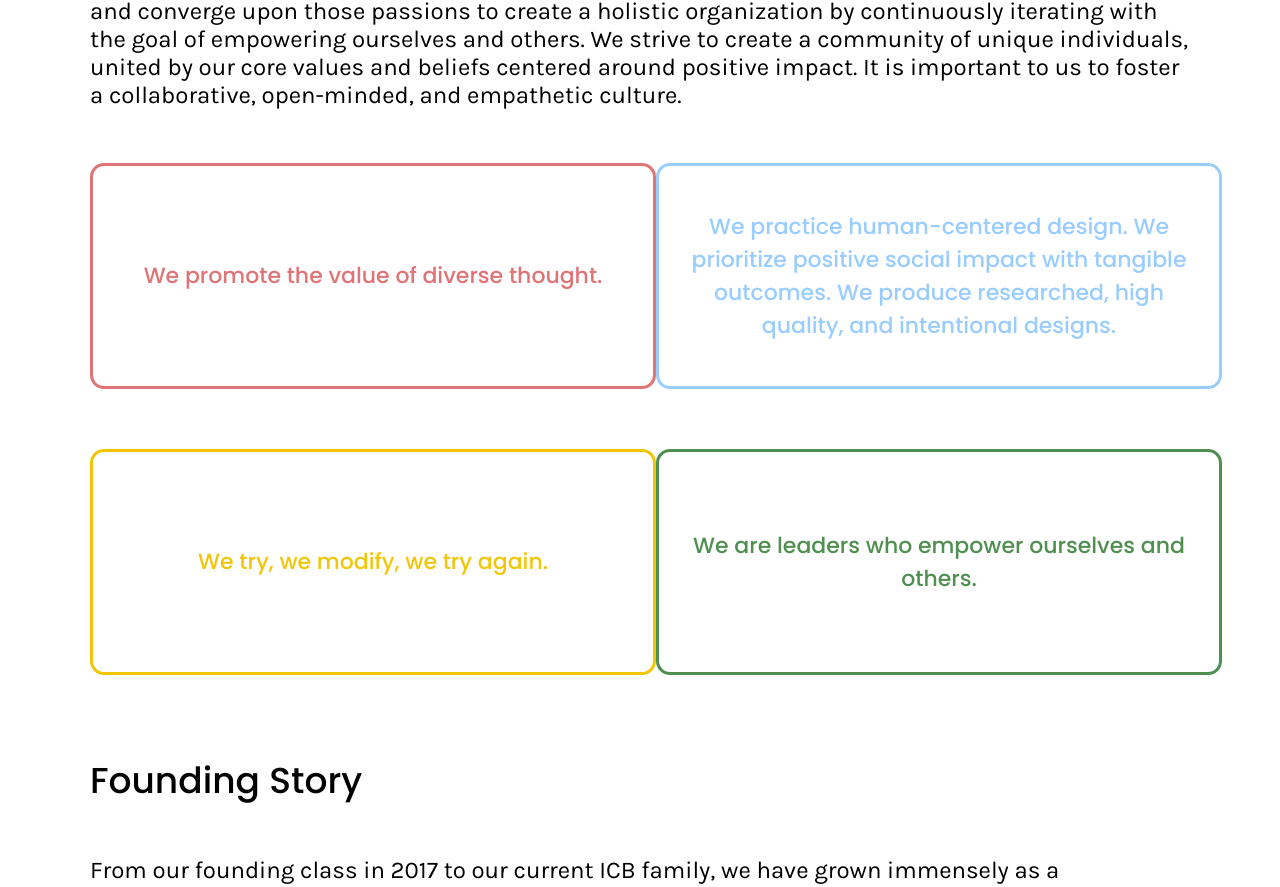
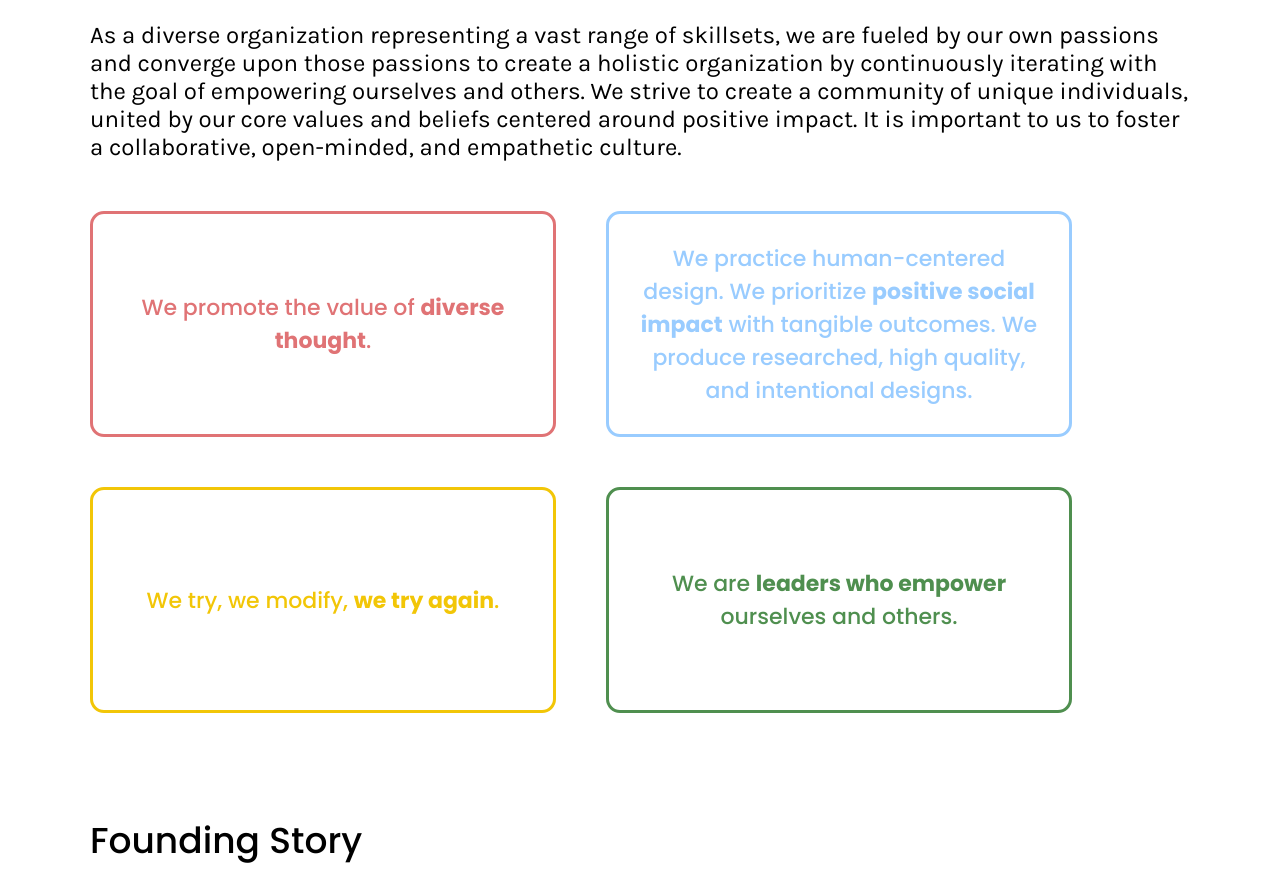
Before and after one commit to pmr99/icbreact, a React (Create React App) app: page /ourStory in a window 1280 px wide. Shown: the part 890-1777 px from the top of the page. Built offline with nearby package versions, Linux system fonts and the light colour scheme.

Commit message:
changed OurStory.css so icon container and coreValues container have flex layout. Bolded certain words in the Core Values boxes.

```diff
--- a/src/ourStory.css
+++ b/src/ourStory.css
@@ -37,24 +37,32 @@ p {
 
 .icon_container{
     display:flex;
+    flex-flow: row wrap;
     justify-content:space-evenly;
+    margin-bottom: 100px;
 }
 
 .icon_box{
-    display: grid;
-    justify-items: center;
+    display: flex;
+    flex-direction: column;
+    align-items: center;
 
 }
 
 .coreValues_container {
-    display: grid;
-    grid-template-columns: repeat(2, 1fr);
+    display: flex;
+    flex-flow: row wrap;
+    gap: 50px;
+    margin-top: 50px;
+    margin-bottom: 100px;
+
+
 }
 
 .coreValues_box {
-    width: 500px;
+    width: 400px;
     height: 160px;
-    margin: 30px auto;
+
     border: 3px solid;
     padding: 30px;
     border-radius: 14px;
--- a/src/pages/ourStory.js
+++ b/src/pages/ourStory.js
@@ -48,12 +48,13 @@ return (
 				united by our core values and beliefs centered around positive impact. It is important to us to foster a
 				collaborative, open-minded, and empathetic culture.</p>
 			<div className='coreValues_container'>
-					<CoreValueBox text="We promote the value of diverse thought." color="#E07375"/>
-					<CoreValueBox text="We practice human-centered design.
-					We prioritize positive social impact with tangible outcomes.
-					We produce researched, high quality, and intentional designs." color="#99CCFF"/>
-					<CoreValueBox text="We try, we modify, we try again." color="#F2C607"/>
-					<CoreValueBox text="We are leaders who empower ourselves and others." color="#4F8F4F"/>
+					<CoreValueBox text={["We promote the value of ", <strong>diverse thought</strong>,"."]} color="#E07375"/>
+					<CoreValueBox text={["We practice human-centered design. We prioritize ",
+					<strong>positive social impact</strong>,
+					" with tangible outcomes. We produce researched, high quality, and intentional designs."]}
+					color="#99CCFF"/>
+					<CoreValueBox text={["We try, we modify, ", <strong>we try again</strong>, "."]} color="#F2C607"/>
+					<CoreValueBox text={["We are ",<strong>leaders who empower</strong>," ourselves and others."]} color="#4F8F4F"/>
 			</div>
 		</div>
 
```
